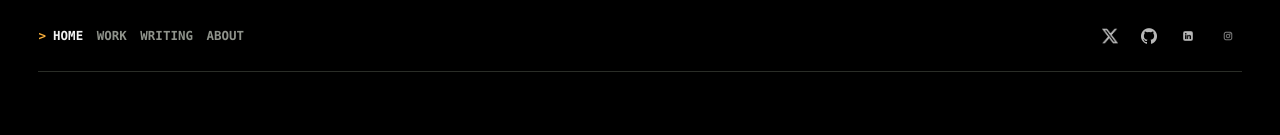
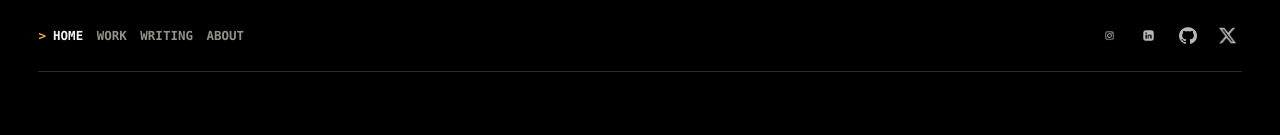
Before and after one commit to austinrowland/austinrowland.com, a Next.js app: page / in a window 1280 px wide. Shown: the top 135 px of the page. Built offline with nearby package versions, Linux system fonts and the light colour scheme.

Commit message:
Normalize social icon sizing

```diff
--- a/src/app/globals.css
+++ b/src/app/globals.css
@@ -118,13 +118,13 @@ img {
 }
 
 .site-header__social {
-  gap: 0.7rem;
+  gap: 0.65rem;
 }
 
 .site-header__social a {
   display: grid;
-  width: 1.75rem;
-  height: 1.75rem;
+  width: 1.8rem;
+  height: 1.8rem;
   place-items: center;
   border: 1px solid transparent;
 }
@@ -133,15 +133,15 @@ img {
   border-color: var(--color-signal);
 }
 
-.site-header__social img {
-  width: 1rem;
-  height: 1rem;
+.site-header__social-logo {
+  width: 1.08rem;
+  height: 1.08rem;
   object-fit: contain;
   filter: grayscale(1) invert(1);
   opacity: 0.72;
 }
 
-.site-header__social a:hover img {
+.site-header__social a:hover .site-header__social-logo {
   opacity: 1;
 }
 
--- a/src/components/Header.tsx
+++ b/src/components/Header.tsx
@@ -46,7 +46,11 @@ export function Header() {
             rel="noreferrer"
             target="_blank"
           >
-            <img alt="" src={socialLogos[social.label]} />
+            <img
+              alt=""
+              className={`site-header__social-logo site-header__social-logo--${social.label.toLowerCase()}`}
+              src={socialLogos[social.label]}
+            />
           </a>
         ))}
       </nav>
--- a/src/content/profile.ts
+++ b/src/content/profile.ts
@@ -31,8 +31,8 @@ export const navigation: NavigationItem[] = [
 ];
 
 export const socials: SocialLink[] = [
+  { label: "Instagram", href: "https://www.instagram.com/austinrowland/" },
+  { label: "LinkedIn", href: "https://www.linkedin.com/in/austinrowland/" },
+  { label: "GitHub", href: "https://github.com/austinrowland" },
   { label: "X", href: "https://x.com/austinrowland02" },
-  { label: "GitHub", href: "https://github.com/austinrowland" },
-  { label: "LinkedIn", href: "https://www.linkedin.com/in/austinrowland/" },
-  { label: "Instagram", href: "https://www.instagram.com/austinrowland/" },
 ];
```
